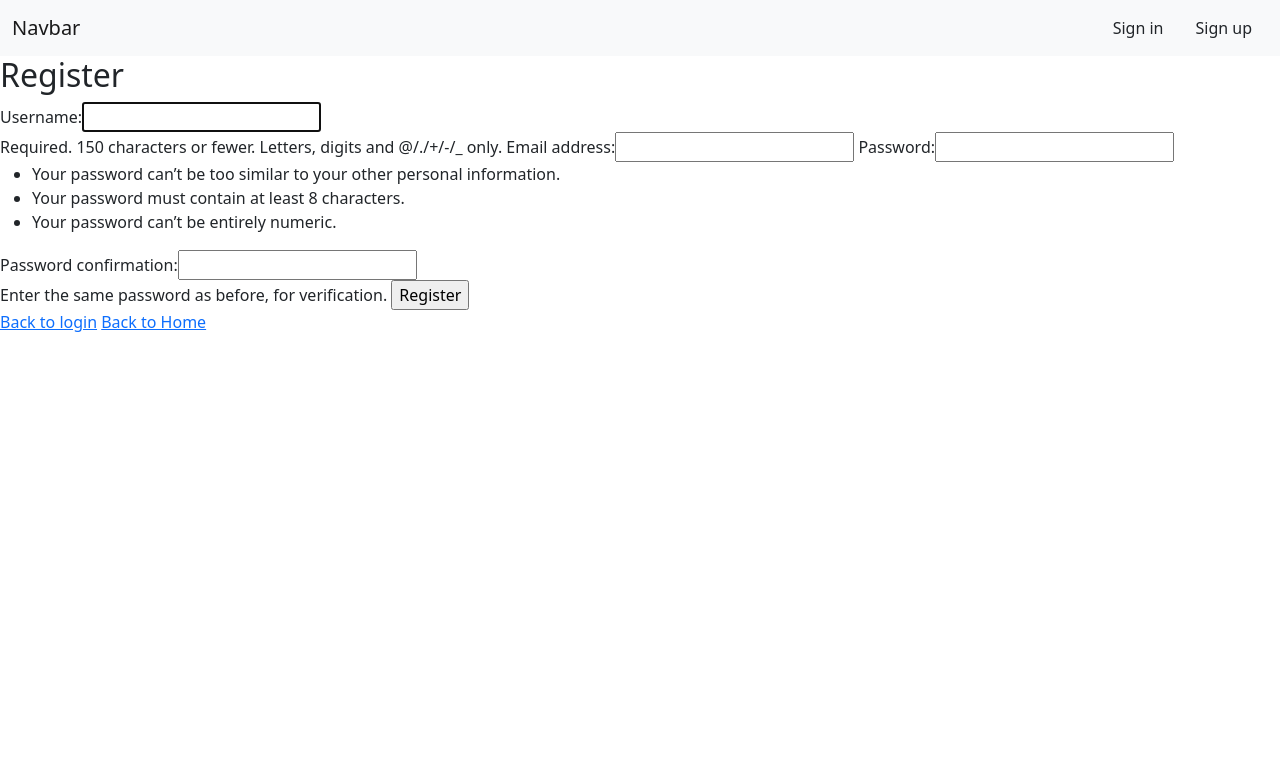
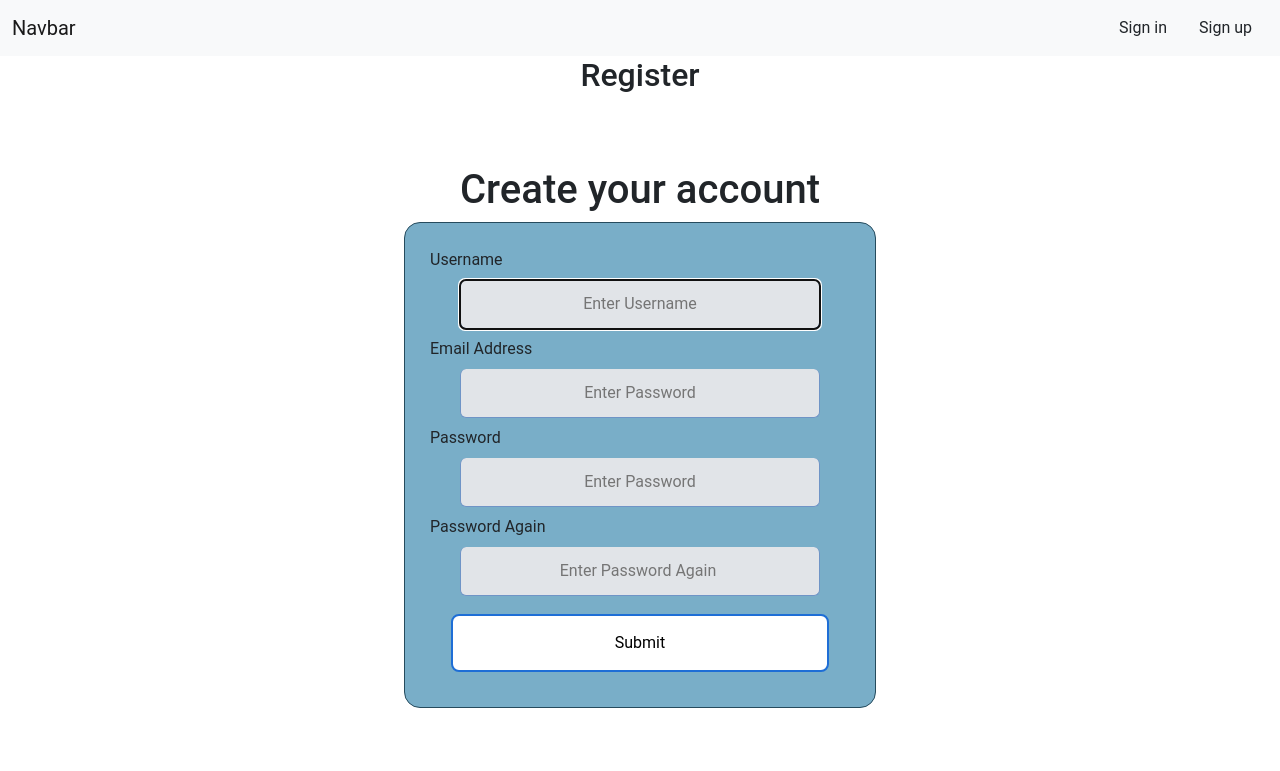
Before and after one commit to Ceres445/Team-10-Python-Project, a Django app: page /register/ in a window 1280 px wide. Shown: the top 771 px of the page. Run offline with Django 3.2, Linux system fonts and the light colour scheme.

Commit message:
added css to registration

```diff
--- a/SchoolApp/home/static/registration/login.css
+++ b/SchoolApp/home/static/registration/login.css
@@ -1,10 +1,7 @@
-body {
-  font-family: Calibri, Helvetica, sans-serif;
+body{
+  font-family: Roboto, Helvetica, sans-serif;
   background-color: white;
   text-align: center;
-}
-.errorlist{
-background-color: red;
 }
 .redirect{
     margin-top: 16px;
@@ -28,23 +25,28 @@ background-color: red;
         transition-duration: 0.4s;
         border: 2px solid #1e6ed6
          }
- input[type=text], input[type=password] {
-        width: 90%;
+.input-label{
+    text-align: left;
+}
+ input[type=text], input[type=password], input[type=email]{
+        width: 400px;
+        max-width: 90%;
         margin: 8px 0;
         padding: 12px 20px;
         display: inline-block;
         box-sizing: border-box;
         text-align: center;
+        background-color: rgb(225, 228, 232);
         border: 1px solid #6f94c6;
         border-top: 0;
         border-radius: 6px;
     }
- .submit:hover {
+
+.submit:hover {
         background-color: #1e6ed6;
         color: white;
-        box-shadow: 0 12px 16px 0 rgba(0,0,0,0.24), 0 17px 50px 0 rgba(0,0,0,0.19);
+        box-shadow: 0 12px 16px 0 rgba(0,0,0,0.24), 0 17px 0px 0 rgba(0,0,0,0.19);
     }
-
  .container {
         border: #264b5d 1px solid;
         padding: 25px;
@@ -52,3 +54,19 @@ background-color: red;
         border-radius: 16px;
 
     }
+
+.errorlist{
+    background-color: rgb(50, 50, 50);
+    border-radius: 12px;
+    opacity: 60;
+    color: rgb(255, 123, 114);
+    font-size: 16px;
+    list-style-type: none;
+    background-image: linear-gradient(rgba(220, 0, 73, 0.1), rgba(220, 0, 73, 0.1));
+    padding: 10px;
+    margin-bottom: 20px;
+    text-align: center;
+    border-width: 1px ;
+    border-color:rgb(255, 123, 114) ;
+    border-style: solid;
+}
--- a/SchoolApp/home/templates/base.html
+++ b/SchoolApp/home/templates/base.html
@@ -18,6 +18,7 @@
       crossorigin="anonymous"
     ></script>
       <link rel="stylesheet" href = "{% static 'home/style.css' %}" type="text/css">
+      {% block extra_head %}{% endblock %}
   </head>
   <body>
     <nav class="navbar navbar-expand-lg navbar-light bg-light">
--- a/SchoolApp/home/templates/home/register.html
+++ b/SchoolApp/home/templates/home/register.html
@@ -1,15 +1,64 @@
 <!DOCTYPE html>
 {% extends 'base.html' %}
+{% load static %}
+{% block extra_head %}
 
+    <link rel="stylesheet" type="text/css" href=" {% static 'registration/login.css' %}">
+{% endblock %}
 {% block content %}
 <h2>Register</h2>
+    {% if form.non_field_errors %}
+        {% if form.non_field_errors|length > 1 %}
+            <ul class="errorlist">
+            {% for error in form.non_field_errors %}
+                <li class="error">{{ error|escape }}</li>
+            {% endfor %}
+            </ul>
 
-<form method="post">
-    {% csrf_token %}
-    {{form}}
-    <input type="submit" value="Register">
-</form>
+        {% else %}
+            <div class="errorlist">
+            <p class="error"> {{ form.non_field_errors.0 }}</p>
+            </div>
+        {%  endif %}
+    {% endif %}
+    <div class="form-container" style="width: 600px">
+        <h1>Create your account</h1>
+    <form method="post">
+         {% csrf_token %}
+        <div class="container">
+            <div class = 'input-label'>
+                <label for=" {{ form.username.id_for_label }}">Username
+                </label>
+            {{ form.username.errors }}
+            </div>
+            <label> <input type="text" placeholder="Enter Username" name="username" autofocus autocomplete="username" required id="{{ form.username.id_for_label }}"></label>
+            <div class = 'input-label'>
+                <label for="{{ form.email.id_for_label }}">Email Address
+                </label>
+                {{ form.email.errors }}
+            </div>
+            <label>
+                <input type="email" placeholder="Enter Password" name="email" id=" {{ form.email.id_for_label }}" required>
+            </label>
+            <div class = 'input-label'>
+                <label for="{{ form.password1.id_for_label }}">Password
+                </label>
+                {{ form.password1.errors }}
+            </div>
+            <label>
+                <input type="password" placeholder="Enter Password" name="password1" id=" {{ form.password1.id_for_label }}" autocomplete="current-password" required>
+            </label>
+            <div class = 'input-label'>
+                <label for="{{ form.password2.id_for_label }}">Password Again
+                </label>
+                {{ form.password2.errors }}
+            </div>
+            <label>
+                <input type="password" placeholder="Enter Password Again " name="password2" id=" {{ form.password2.id_for_label }}" autocomplete="current-password" required>
+            </label>
+            <br> <input class = 'submit' type="submit" name="Sign in "><br>
 
-<a href="{% url 'login' %}">Back to login</a>
-<a href="{% url 'home_page' %}">Back to Home</a>
+        </div>
+    </form>
+    </div>
 {% endblock %}
--- a/SchoolApp/home/templates/registration/login.html
+++ b/SchoolApp/home/templates/registration/login.html
@@ -43,9 +43,9 @@
     <form method="post">
          {% csrf_token %}
         <div class="container">
-            <div style="text-align: left;"> <label for=" {{ form.username.id_for_label }}">Username  </label> </div>
+            <div class = 'input-label'> <label for=" {{ form.username.id_for_label }}">Username  </label> </div>
             <label> <input type="text" placeholder="Enter Username" name="username" autofocus autocomplete="username" required id="{{ form.username.id_for_label }}"></label>
-            <div style="text-align: left;"> <label for="{{ form.password.id_for_label }}">Password </label> </div>
+            <div class = 'input-label'> <label for="{{ form.password.id_for_label }}">Password </label> </div>
             <label>
                 <input type="password" placeholder="Enter Password" name="password" id=" {{ form.password.id_for_label }}" autocomplete="current-password" required>
             </label>
```
